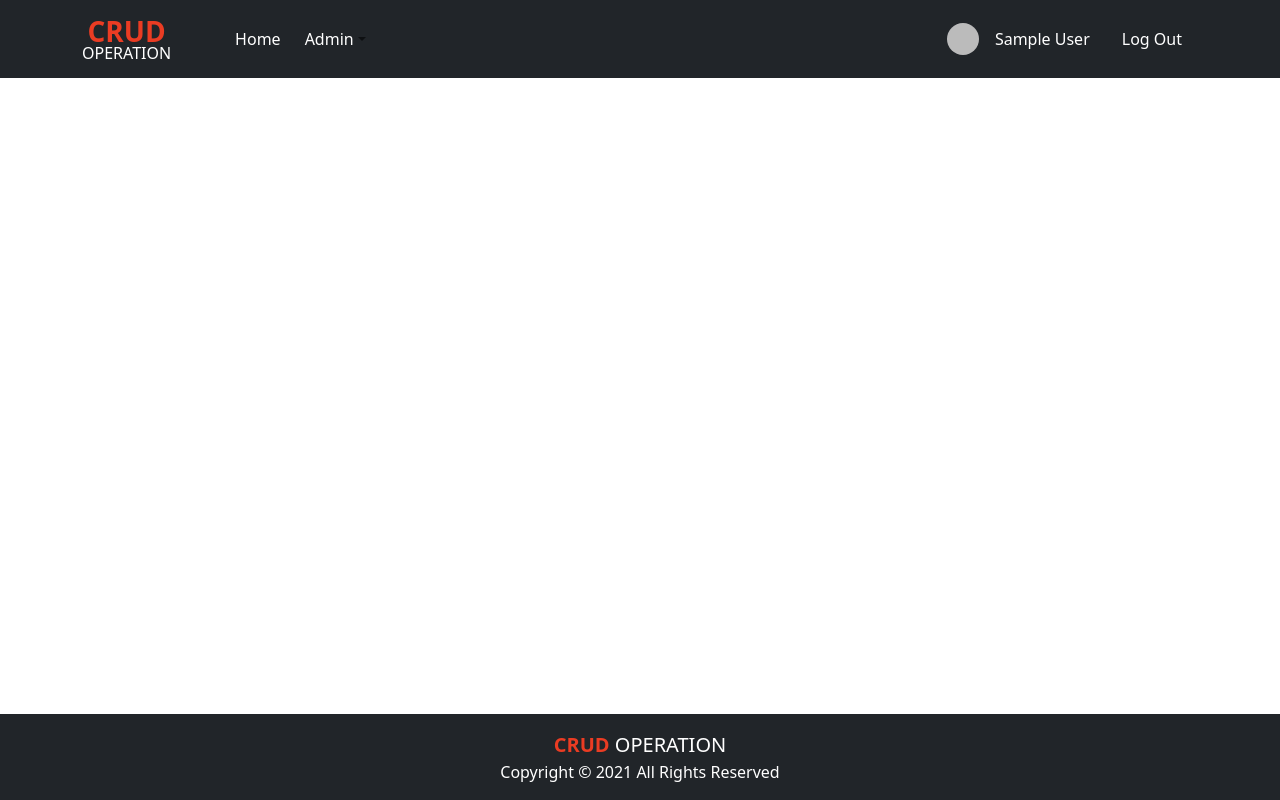
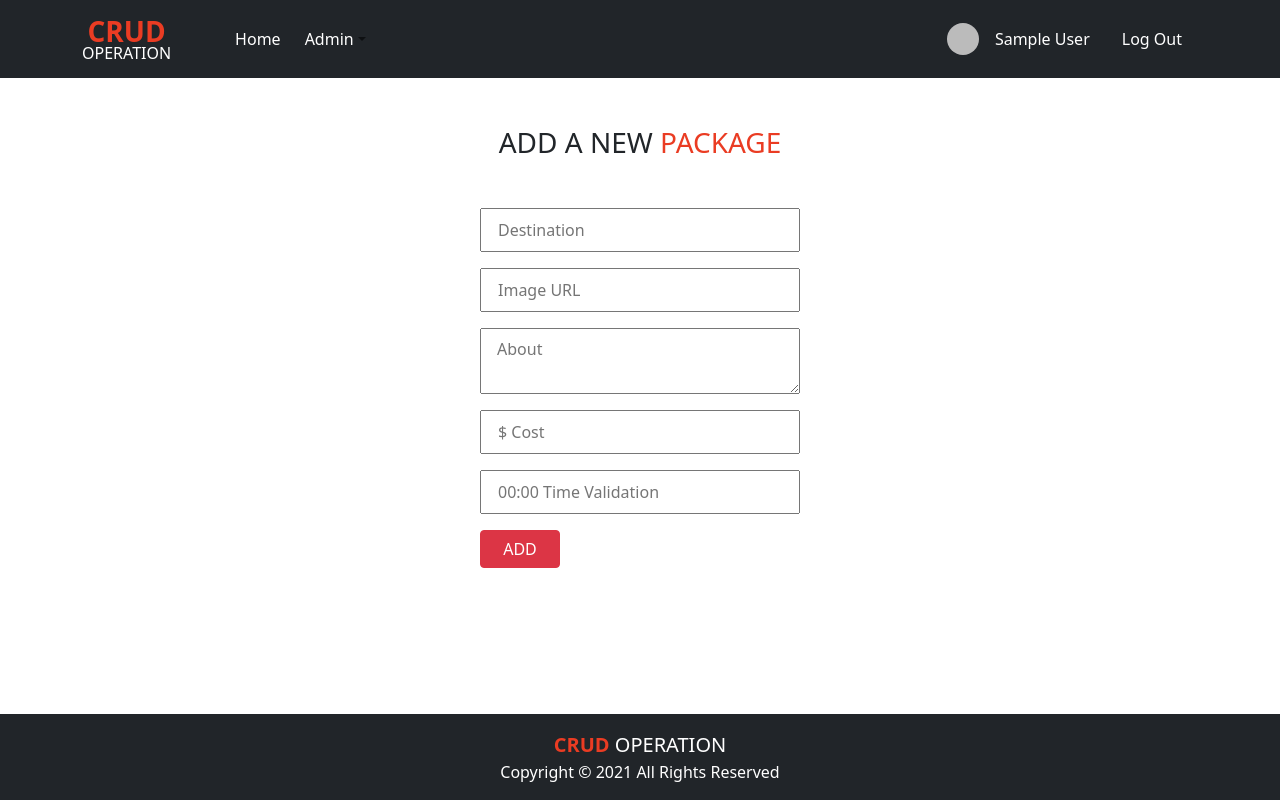
Before and after one commit to React-JS-Beginner/more_crud_site, a React (Create React App) app: page /addnewpackage in a window 1280 px wide. Built offline with nearby package versions, Linux system fonts and the light colour scheme; no server answers; sample sign-in values are in the browser's storage.

Commit message:
service-package-fixed

```diff
--- a/src/App.js
+++ b/src/App.js
@@ -3,8 +3,8 @@ import { BrowserRouter, Switch, Route } from "react-router-dom";
 import Home from "./Components/Home/Home";
 import Header from "./Components/Header/Header";
 import MyOrders from "./Components/MyOrders/MyOrders";
-import ManageAllServices from "./Components/ManageAllServices/ManageAllServices";
-import AddNewService from "./Components/AddNewService/AddNewService";
+import ManageAllOrders from "./Components/ManageAllOrders/ManageAllOrders";
+import AddNewPackage from "./Components/AddNewPackage/AddNewPackage";
 import SignIn from "./Components/SignIn/SignIn";
 import AuthProvider from "./Context/AuthProvider";
 import PrivateRoute from "./Components/PrivateRoute/PrivateRoute";
@@ -36,11 +36,11 @@ function App() {
                 </PrivateRoute>
 
                 <PrivateRoute path="/manageorders">
-                  <ManageAllServices></ManageAllServices>
+                  <ManageAllOrders></ManageAllOrders>
                 </PrivateRoute>
 
-                <PrivateRoute path="/addnewservice">
-                  <AddNewService></AddNewService>
+                <PrivateRoute path="/addnewpackage">
+                  <AddNewPackage></AddNewPackage>
                 </PrivateRoute>
 
                 <Route path="/signin">
--- a/src/Components/AddNewService/AddNewService.js
+++ b/src/Components/AddNewPackage/AddNewPackage.js
@@ -4,7 +4,7 @@ import { useState } from "react";
 import { Button, Form } from "react-bootstrap";
 import { useForm } from "react-hook-form";
 
-const AddNewService = () => {
+const AddNewPackage = () => {
   const { register, handleSubmit, reset } = useForm();
   const [success, setSuccess] = useState();
 
@@ -83,4 +83,4 @@ const AddNewService = () => {
   );
 };
 
-export default AddNewService;
+export default AddNewPackage;
--- a/src/Components/HomeServices/HomeServices.js
+++ b/src/Components/AllPackages/AllPackages.js
@@ -2,7 +2,7 @@ import React from "react";
 import { Card, Col, Button } from "react-bootstrap";
 import { Link } from "react-router-dom";
 
-const HomeServices = (props) => {
+const AllPackages = (props) => {
   const { _id, serviceName, serviceImg, serviceTime, serviceCost } =
     props.service;
   return (
@@ -39,4 +39,4 @@ const HomeServices = (props) => {
   );
 };
 
-export default HomeServices;
+export default AllPackages;
--- a/src/Components/Header/Header.js
+++ b/src/Components/Header/Header.js
@@ -61,7 +61,7 @@ const Header = () => {
                   <NavLink
                     activeClassName="dropnav-active"
                     className="dropnav me-3 text-decoration-none"
-                    to="/addnewservice"
+                    to="/addnewpackage"
                   >
                     Add New Package
                   </NavLink>
--- a/src/Components/Home/Home.js
+++ b/src/Components/Home/Home.js
@@ -8,7 +8,7 @@ import {
   InputGroup,
   Row,
 } from "react-bootstrap";
-import HomeServices from "../HomeServices/HomeServices";
+import AllPackages from "../AllPackages/AllPackages";
 import "./Home.css";
 const Home = () => {
   const [services, setServices] = useState([]);
@@ -30,7 +30,7 @@ const Home = () => {
       <Container className="w-100 mb-5">
         <Row className="g-5">
           {services.map((service) => (
-            <HomeServices key={service._id} service={service}></HomeServices>
+            <AllPackages key={service._id} service={service}></AllPackages>
           ))}
         </Row>
       </Container>
--- a/src/Components/ManageAllServices/ManageAllServices.js
+++ b/src/Components/ManageAllOrders/ManageAllOrders.js
@@ -1,7 +1,7 @@
 import React, { useEffect, useState } from "react";
 import { Card, Col, Container, Row, Button } from "react-bootstrap";
 
-const ManageAllServices = () => {
+const ManageAllOrders = () => {
   const [orders, setOrders] = useState([]);
   const [status, setStatus] = useState("");
 
@@ -109,4 +109,4 @@ const ManageAllServices = () => {
   );
 };
 
-export default ManageAllServices;
+export default ManageAllOrders;
```
